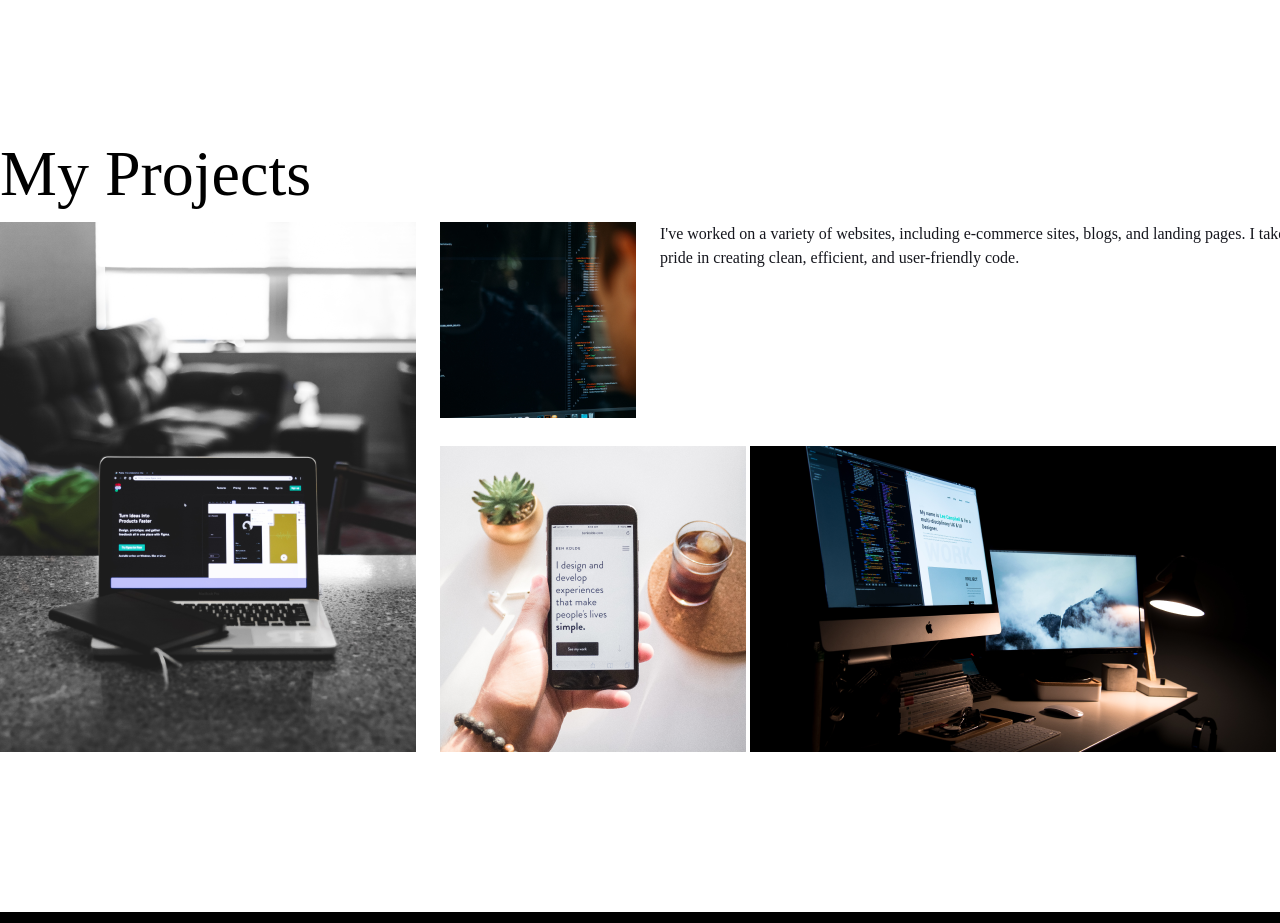
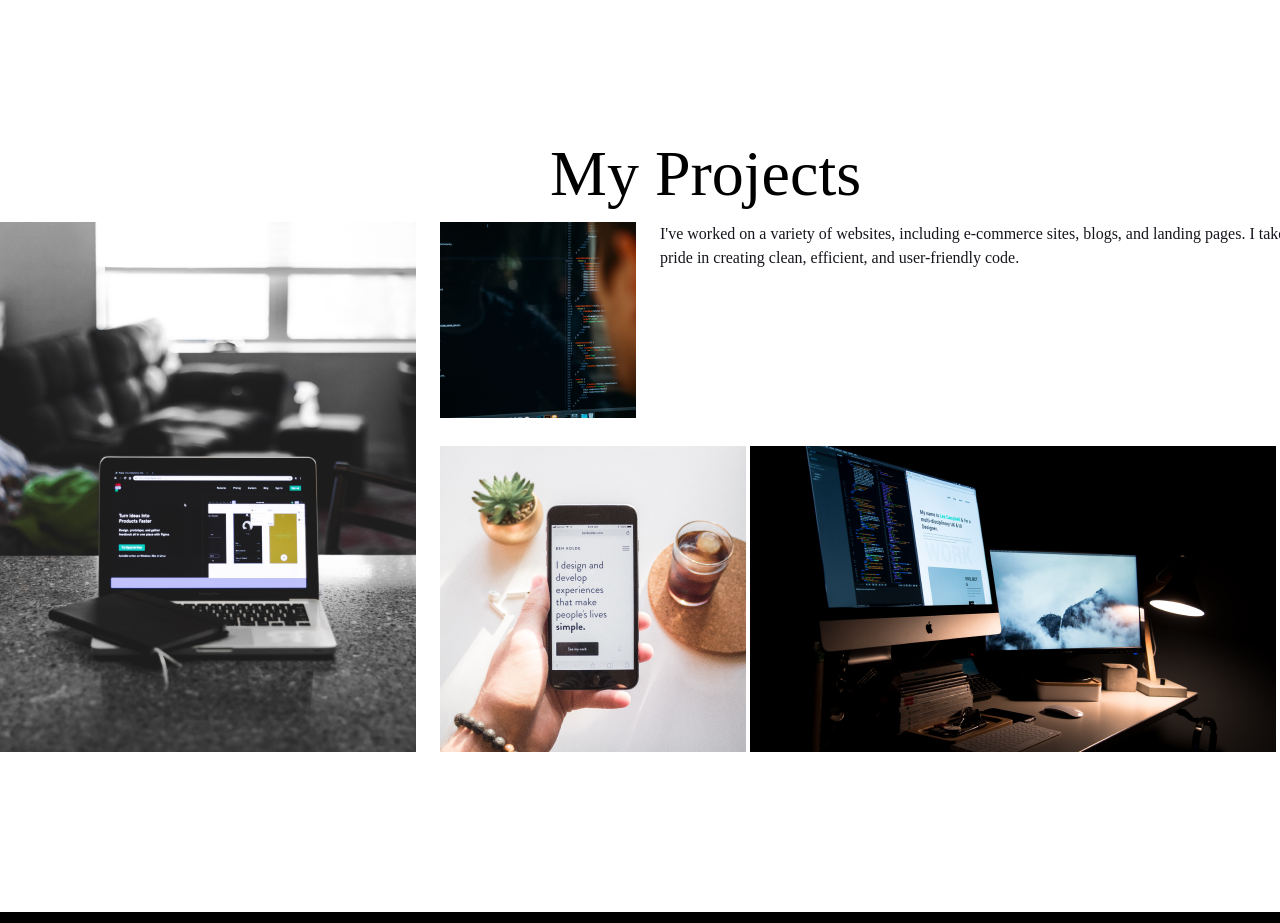
Before and after one commit to AtienBen/WEEK2, a plain HTML site: page index.html in a window 1280 px wide. Shown: the part 2920-3843 px from the top of the page. Drawn offline with Linux system fonts and the light colour scheme; a web font is replaced by a local one.

Commit message:
Update week2.css

```diff
--- a/css/week2.css
+++ b/css/week2.css
@@ -228,7 +228,7 @@ body{
 .projectsTitle{
     width: 746px;
     font-size: 64px;
-    margin-left: 0 auto;
+    margin-left: auto;
 }
 .pjBox_top{
     margin-bottom: 28px;
```
